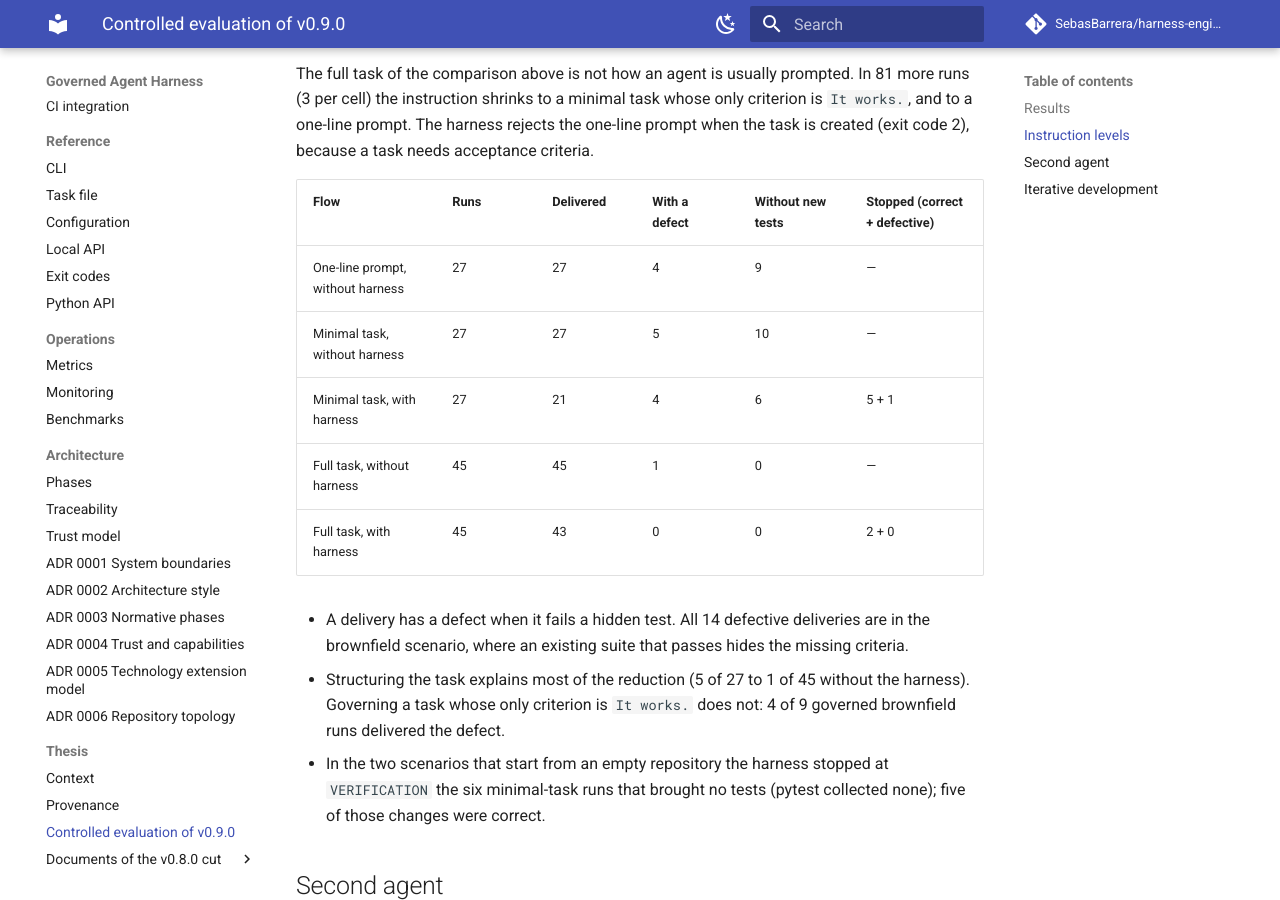
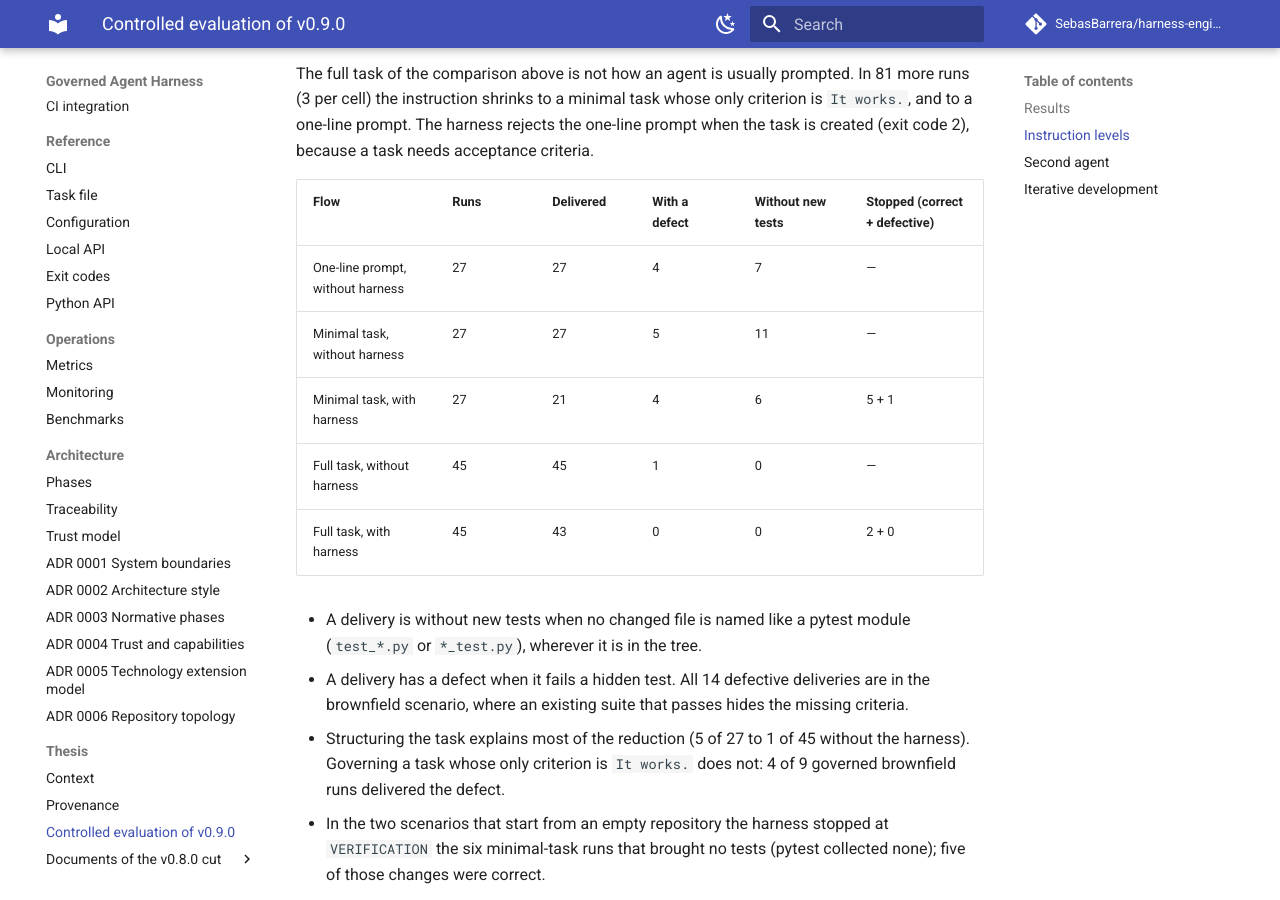
Before and after one commit to SebasBarrera/harness-engineering, an MkDocs documentation site: the page built from docs/evaluation/results.md, in a window 1280 px wide and 900 px high, scrolled down 1691 px. Built offline with MkDocs 1.6.1 and Material for MkDocs 9.7.7, drawn with Linux system fonts in a browser that asks for light colours; comment, search, counter and statistics services are not loaded.

Commit message:
fix(evaluation): count test modules by name when reporting deliveries without tests
report_prompts.py derived "delivered without new tests" from
measures.change.testFiles, which only counts paths under tests/. Two one-line
prompt runs wrote test_shipping.py at the repository root (8 and 12 tests
collected) and were counted as having no tests, and one minimal-task run whose
only file under tests/ was an empty __init__.py was counted as having them.

The summary now looks at the names of the changed files, which agrees with
the collected suite in every greenfield and security record: 7 of 27 for the
one-line prompt and 11 of 27 for the minimal task, both without the harness.
The per-run records are unchanged.

Also label the core coverage of the v0.8.0 cut correctly: 77.48 % is the
combined line and branch figure; lines are 80.60 % (2,634 of 3,268).

```diff
--- a/docs/evaluation/results.md
+++ b/docs/evaluation/results.md
@@ -59,12 +59,14 @@ because a task needs acceptance criteria.
 
 | Flow | Runs | Delivered | With a defect | Without new tests | Stopped (correct + defective) |
 |---|---|---|---|---|---|
-| One-line prompt, without harness | 27 | 27 | 4 | 9 | — |
-| Minimal task, without harness | 27 | 27 | 5 | 10 | — |
+| One-line prompt, without harness | 27 | 27 | 4 | 7 | — |
+| Minimal task, without harness | 27 | 27 | 5 | 11 | — |
 | Minimal task, with harness | 27 | 21 | 4 | 6 | 5 + 1 |
 | Full task, without harness | 45 | 45 | 1 | 0 | — |
 | Full task, with harness | 45 | 43 | 0 | 0 | 2 + 0 |
 
+- A delivery is without new tests when no changed file is named like a pytest module (`test_*.py`
+  or `*_test.py`), wherever it is in the tree.
 - A delivery has a defect when it fails a hidden test. All 14 defective deliveries are in the
   brownfield scenario, where an existing suite that passes hides the missing criteria.
 - Structuring the task explains most of the reduction (5 of 27 to 1 of 45 without the harness).
```
Also changed, not shown: CHANGELOG.md (+7 -0 lines), README.es.md (+1 -1 lines), README.md (+1 -1 lines), docs/thesis.md (+1 -1 lines), 2 other files.
